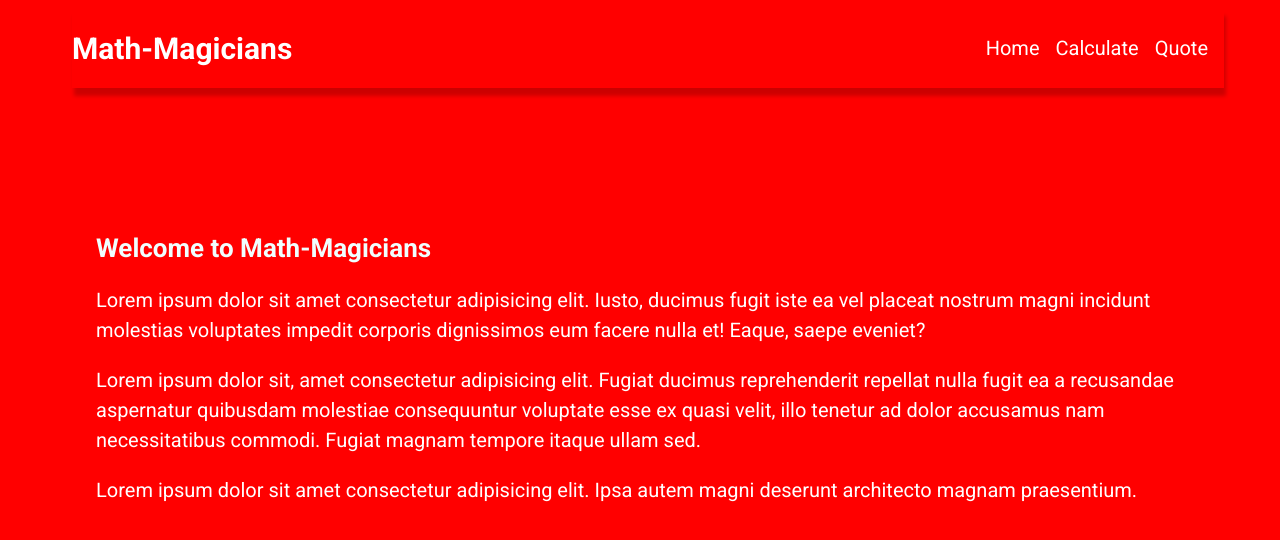
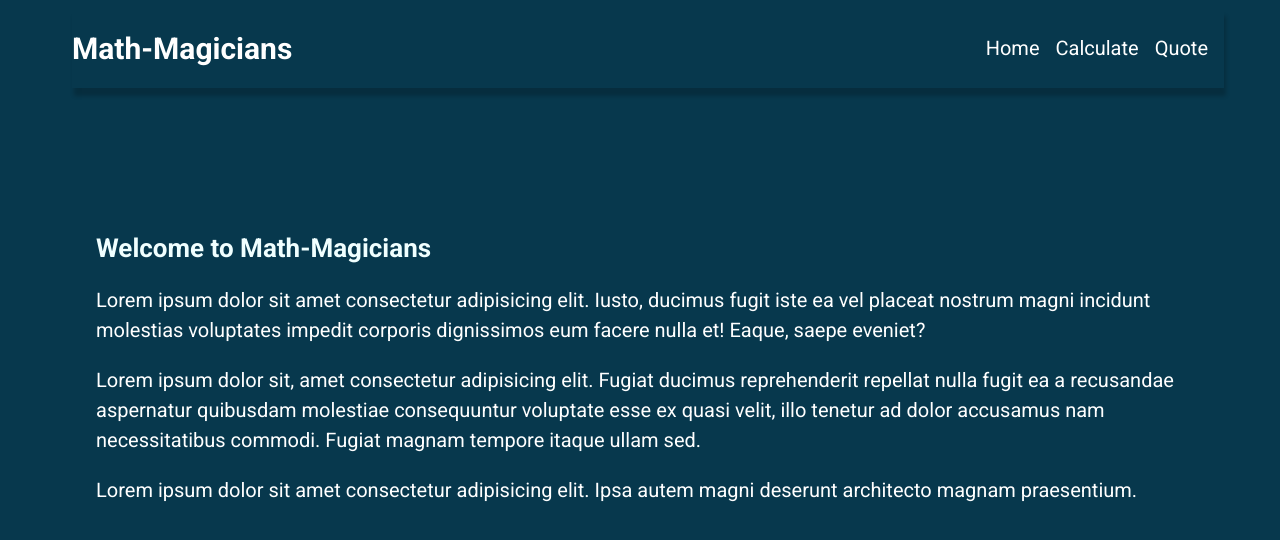
Before and after one commit to marvin-nyalik/mathmagicians, a React (Create React App) app: page / in a window 1280 px wide. Shown: the top 540 px of the page. Built offline with nearby package versions, Linux system fonts and the light colour scheme.

Commit message:
CI/CD test - update theme color

```diff
--- a/src/index.css
+++ b/src/index.css
@@ -2,5 +2,5 @@
 
 body {
   font-family: roboto, Arial, Helvetica, sans-serif;
-  background: red;
+  background: #07384d;
 }
```
